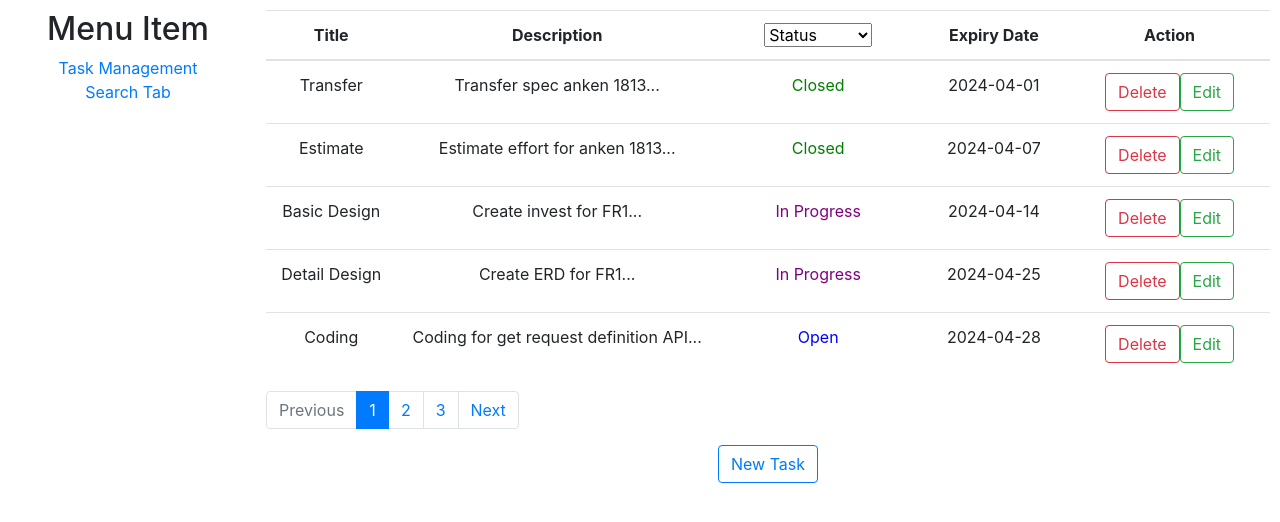
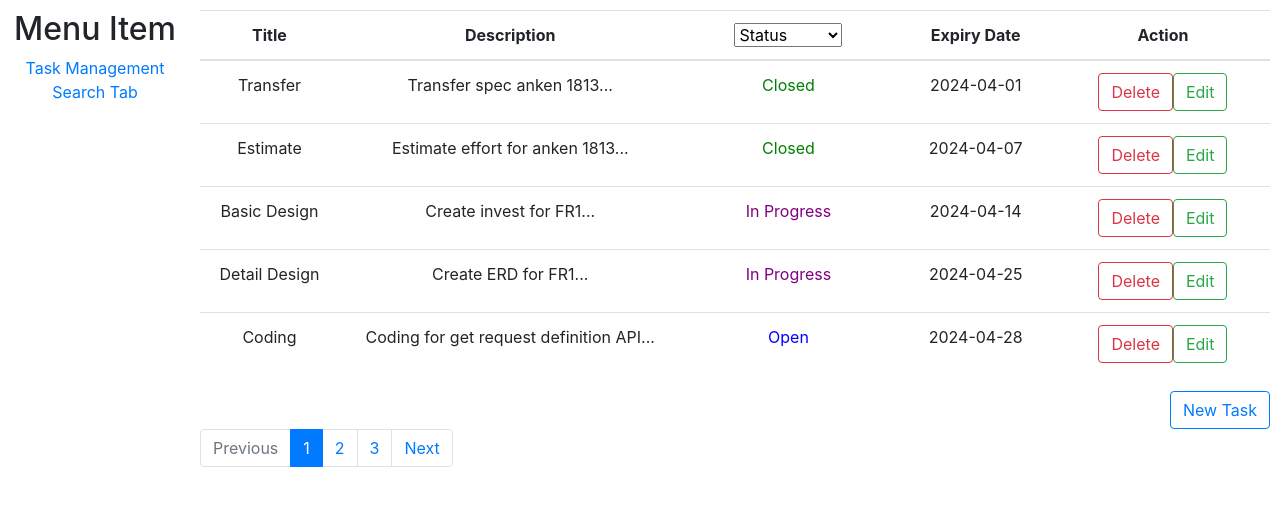
Before and after one commit to nhatyg/taskManagement, a React (Create React App) app: page / in a window 1280 px wide. Shown: the top 522 px of the page. Built offline with nearby package versions, Linux system fonts and the light colour scheme.

Commit message:
update button new task

```diff
--- a/src/components/Task.js
+++ b/src/components/Task.js
@@ -287,10 +287,11 @@ class TaskList extends React.Component {
               })}
             </tbody>
           </table>
+          <button type="button" class="btn btn-outline-primary" onClick={this.toggleForm} style={{marginLeft: '970px'}}>New Task</button>
           <div className="pagination">
             {this.renderPagination()}
           </div>
-          <button type="button" class="btn btn-outline-primary" onClick={this.toggleForm}>New Task</button>
+
         </form>
       </div>
     );
```
